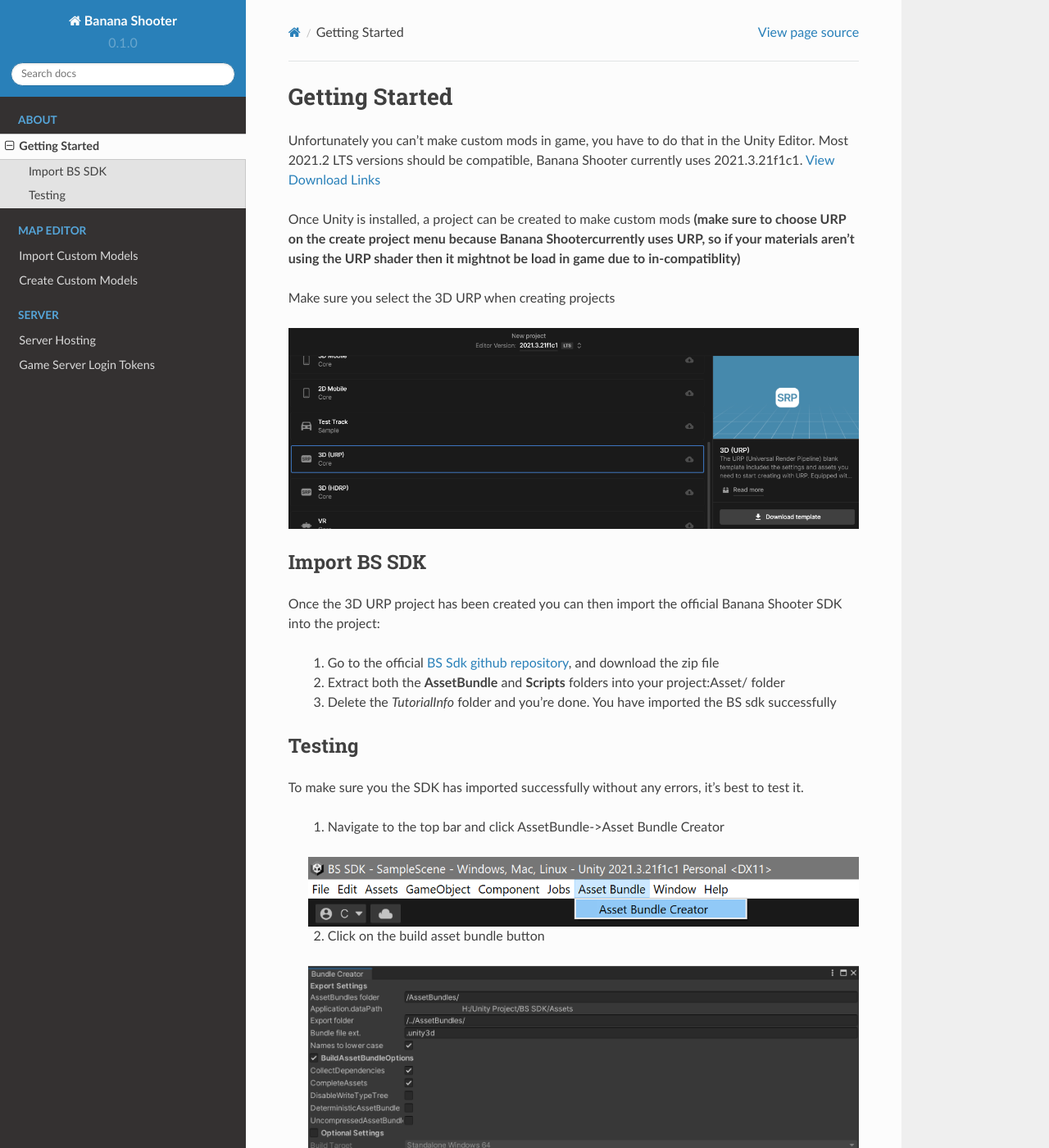
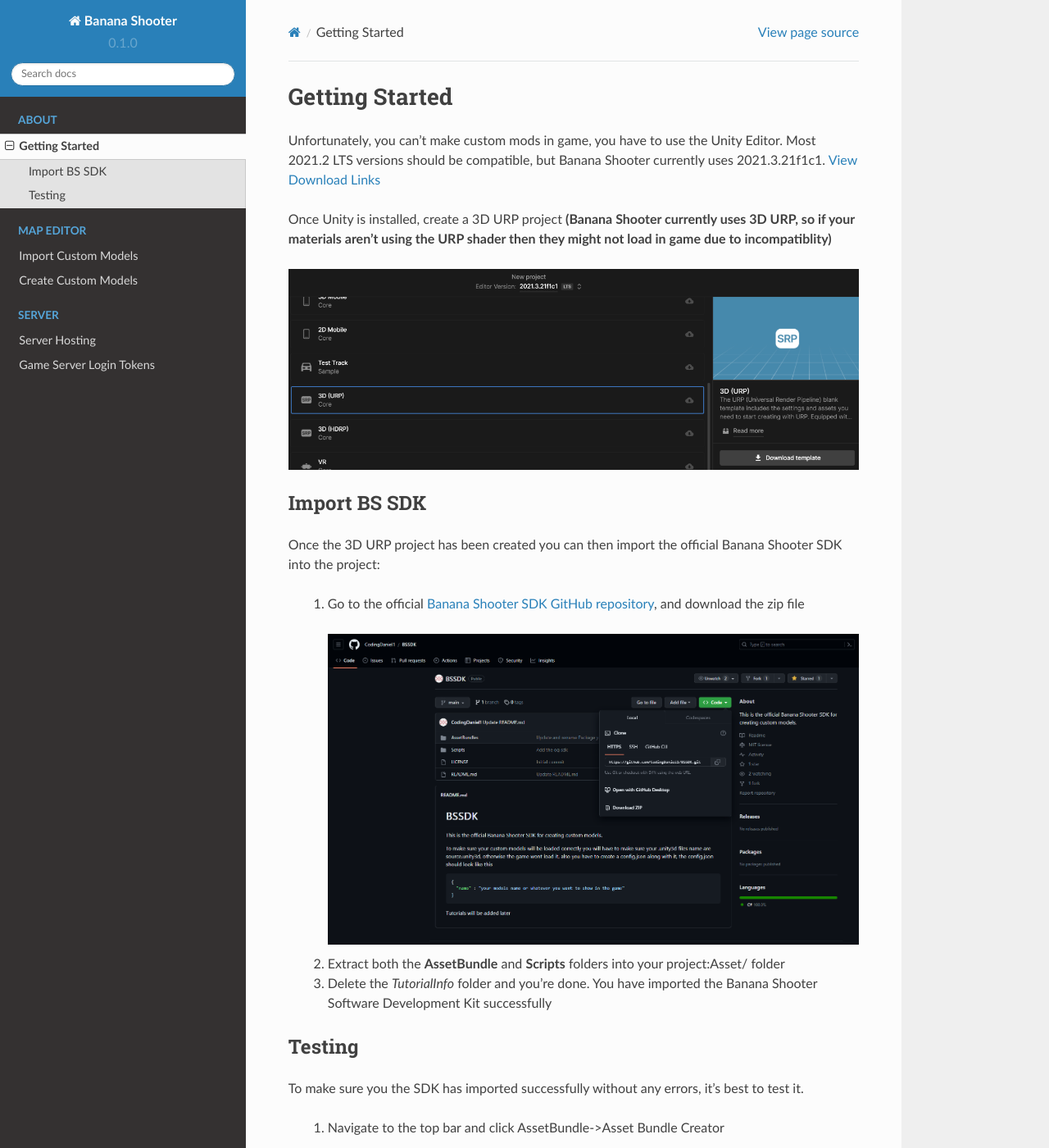
Before and after one commit to CodingDaniel1/bs-docs, a Sphinx documentation site: the page built from docs/source/about/getting-started.rst, in a window 1280 px wide and 1400 px high. Shown: the whole window at 82% size. Built offline with Sphinx 7.4.7 and the Read the Docs theme 2.0.0, drawn with Linux system fonts in a browser that asks for light colours.

Commit message:
Update getting-started.rst

```diff
--- a/docs/source/about/getting-started.rst
+++ b/docs/source/about/getting-started.rst
@@ -3,11 +3,10 @@
 Getting Started
 ================
 
-Unfortunately you can't make custom mods in game, you have to do that in the Unity Editor. Most 2021.2 LTS versions should be compatible, Banana Shooter currently uses 2021.3.21f1c1. `View Download Links <https://unity.com/releases/editor/whats-new/2021.3.0>`_
+Unfortunately, you can't make custom mods in game, you have to use the Unity Editor. Most 2021.2 LTS versions should be compatible, but Banana Shooter currently uses 2021.3.21f1c1. `View Download Links <https://unity.com/releases/editor/whats-new/2021.3.21>`_
 
-Once Unity is installed, a project can be created to make custom mods **(make sure to choose URP on the create project menu because Banana Shootercurrently uses URP, so if your materials aren't using the URP shader then it mightnot be load in game due to in-compatiblity)**
+Once Unity is installed, create a 3D URP project **(Banana Shooter currently uses 3D URP, so if your materials aren't using the URP shader then they might not load in game due to incompatiblity)**
 
-Make sure you select the 3D URP when creating projects
 
 .. image:: img/urp-in-templates-menu.png
 
@@ -15,11 +14,13 @@
 ---------------
 Once the 3D URP project has been created you can then import the official Banana Shooter SDK into the project:
 
-  1. Go to the official `BS Sdk github repository <https://github.com/CodingDaniel1/BSSDK>`_, and download the zip file
+  1. Go to the official `Banana Shooter SDK GitHub repository <https://github.com/CodingDaniel1/BSSDK>`_, and download the zip file
+
+     .. image:: img/bssdk-github-download.png
 
   2. Extract both the **AssetBundle** and **Scripts** folders into your project:Asset/ folder
 
-  3. Delete the `TutorialInfo` folder and you're done. You have imported the BS sdk successfully
+  3. Delete the `TutorialInfo` folder and you're done. You have imported the Banana Shooter Software Development Kit successfully
 
 Testing
 ----------------
```
